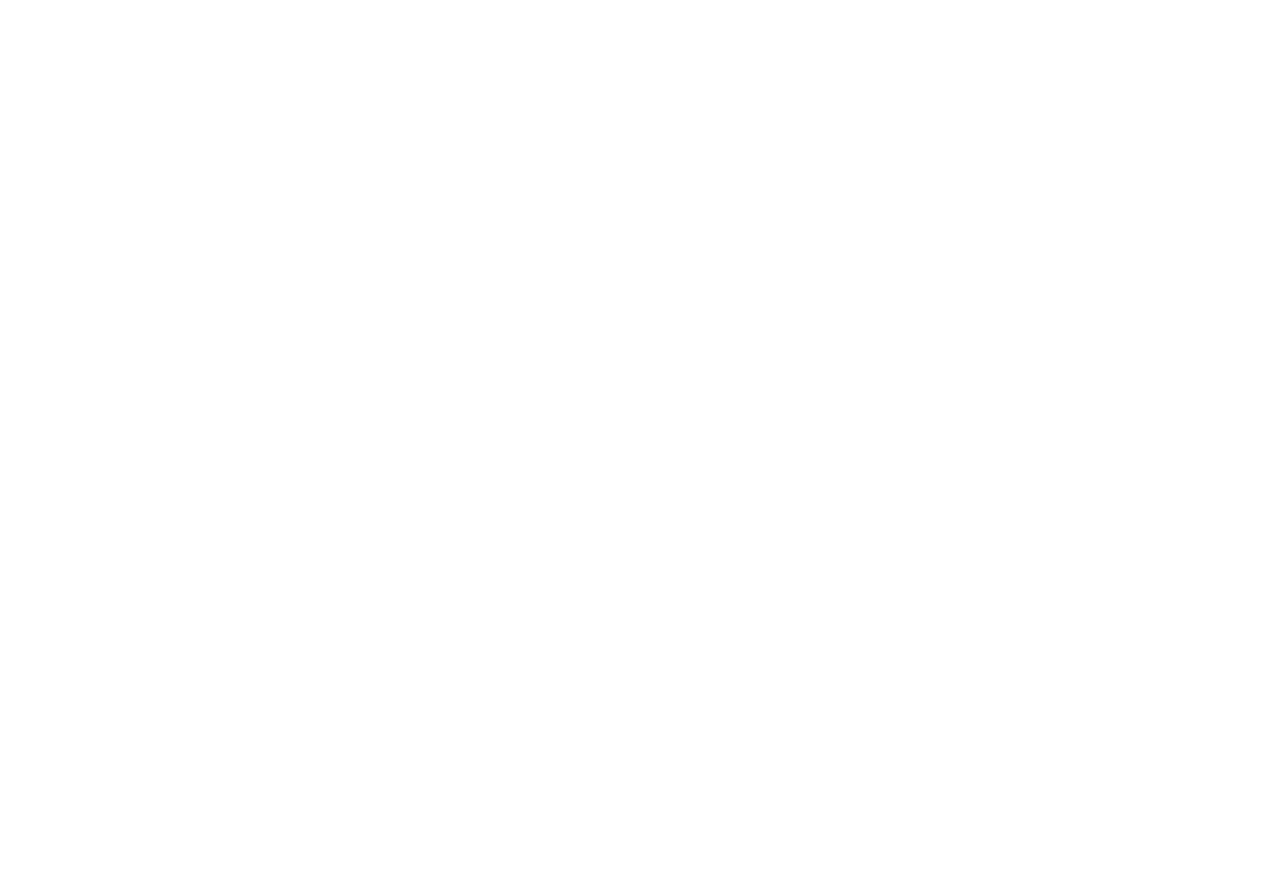
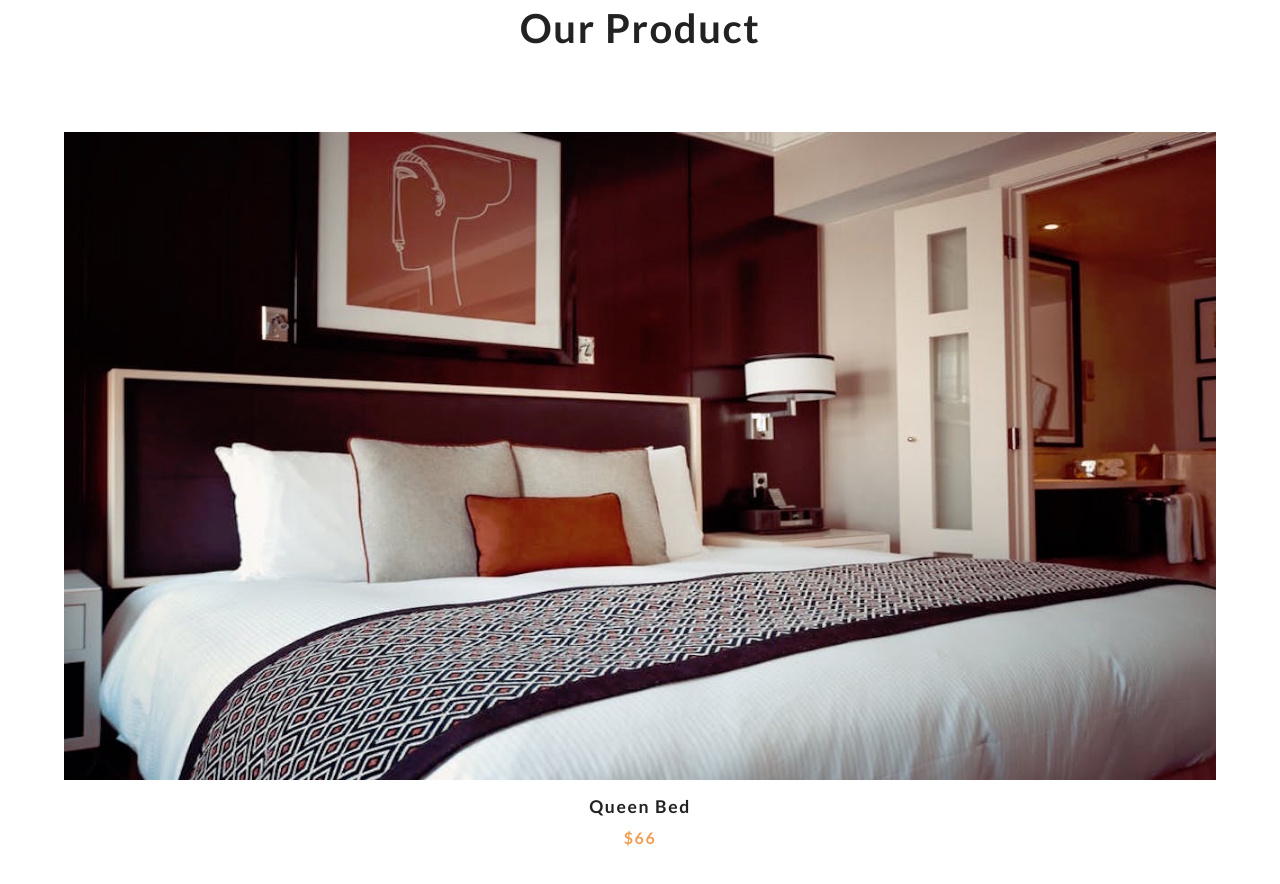
Before and after one commit to juncn/web_practice_project_4, a React (Create React App) app in the folder shopping-cart/: page / in a window 1280 px wide. Shown: the part 860-1744 px from the top of the page. Before the commit the page ends 800 px from the top, so only its background shows below. Built offline with nearby package versions, Linux system fonts and the light colour scheme.

Commit message:
Add ProductList markup with one hardcoded product

```diff
--- a/shopping-cart/src/App.tsx
+++ b/shopping-cart/src/App.tsx
@@ -1,10 +1,11 @@
-import { Navbar, Hero } from './components';
+import { Navbar, Hero, ProductList } from './components';
 
 const App = () => {
   return (
     <div>
       <Navbar />
       <Hero />
+      <ProductList />
     </div>
   );
 };
--- /dev/null
+++ b/shopping-cart/src/components/ProductList.tsx
@@ -0,0 +1,28 @@
+import { FontAwesomeIcon } from '@fortawesome/react-fontawesome';
+import { faShoppingCart } from '@fortawesome/free-solid-svg-icons';
+import productOne from '../assets/images/product-1.jpeg';
+
+const ProductList = () => {
+  return (
+    <section className="products">
+      <div className="section-title">
+        <h2>our product</h2>
+      </div>
+      <div className="products-center">
+        <article className="product">
+          <div className="img-container">
+            <img className="product-img" src={productOne} alt="product one"/>
+            <button className="bag-btn" data-id="1">
+              <FontAwesomeIcon icon={faShoppingCart} />
+              add to bag
+            </button>
+          </div>
+          <h3>queen bed</h3>
+          <h4>$66</h4>
+        </article>
+      </div>
+    </section>
+  );
+};
+
+export default ProductList;
--- a/shopping-cart/src/components/index.ts
+++ b/shopping-cart/src/components/index.ts
@@ -1,4 +1,5 @@
 import Navbar from './Navbar';
 import Hero from './Hero';
+import ProductList from './ProductList';
 
-export { Navbar, Hero }
+export { Navbar, Hero, ProductList }
```
